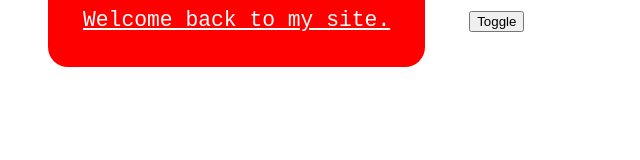
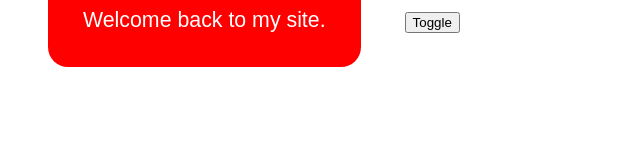
Before and after one commit to hannahkim1/cmpsci190, a plain HTML site: page week 5/lesson13.html in a window 1280 px wide. Both pictures are taken after a click on the button "Toggle". Shown: the whole page, without its empty margins (0-640 px from the left). Drawn offline with Linux system fonts and the light colour scheme.

Commit message:
modified lesson 13

```diff
--- a/week 5/lesson13.html
+++ b/week 5/lesson13.html
@@ -7,14 +7,8 @@
         <style>
             span {
                 font-size: 16pt;
-
-                /* changed */
-                font-family: monospace, 'Lucida Sans', 'Lucida Sans Regular', 'Lucida Grande', 'Lucida Sans Unicode', Geneva, Verdana, sans-serif;
-                text-decoration: underline;
-
-                border-radius: 20px;
-                padding: 35px;
-                margin: 40px;
+                font-family: Arial, Helvetica, sans-serif;
+                padding: 20px;
             }
         </style>
 
@@ -24,10 +18,20 @@
                 if (myElement.style.backgroundColor == 'red') {
                     myElement.style.backgroundColor == 'yellow';
                     myElement.style.color = 'black';
+
+                    /* added */
+                    myElement.style.fontFamily = 'monospace';
+                    myElement.style.textDecoration = 'underline';
+
                 }
                 else {
                     myElement.style.backgroundColor = 'red';
                     myElement.style.color = 'white';
+
+                    /* added */
+                    myElement.style.borderRadius = '20px';
+                    myElement.style.padding = '35px';
+                    myElement.style.margin = '40px';
                 }
             }
 
```
Also changed, not shown: week 5/lesson14.html (added).
